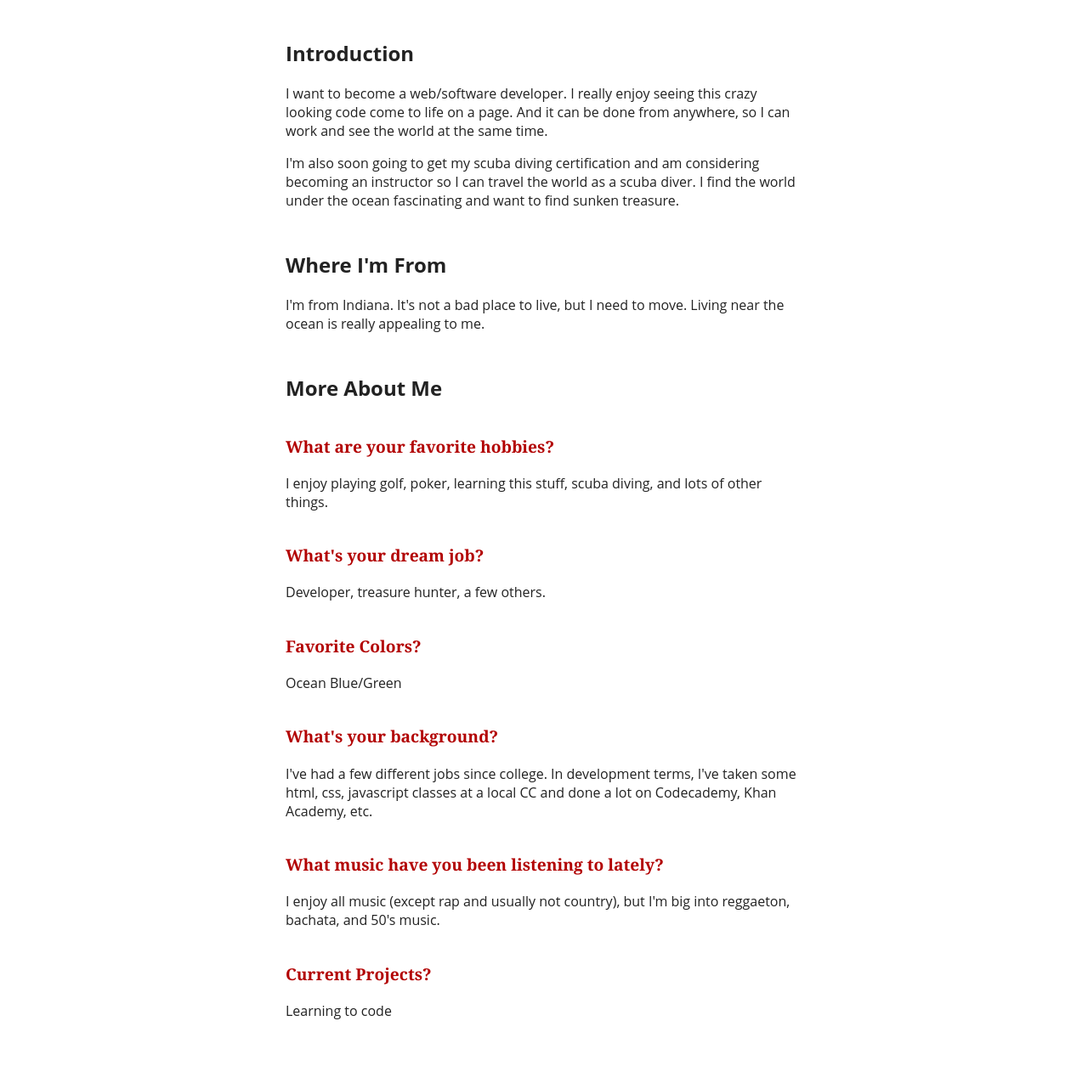
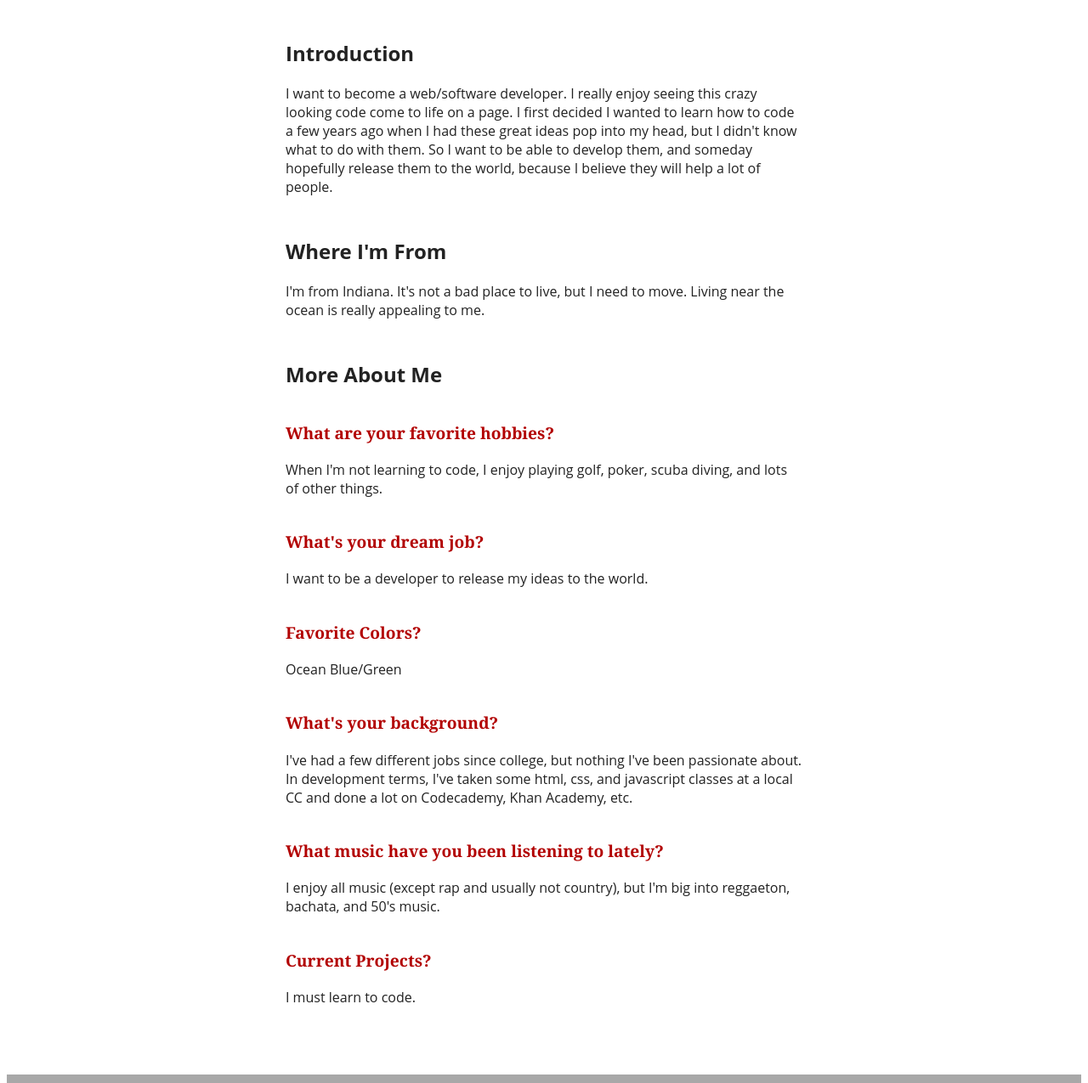
Before and after one commit to zcraig10/AboutMe, a plain HTML site: page index.html in a window 1280 px wide. Shown: the part 645-1920 px from the top of the page at 85% size. Drawn offline with Linux system fonts and the light colour scheme.

Commit message:
content changes

```diff
--- a/index.html
+++ b/index.html
@@ -14,8 +14,7 @@
 		</header>
 		<section class="introduction-section">
  			<h1>Introduction</h1>
-			<p>I want to become a web/software developer. I really enjoy seeing this crazy looking code come to life on a page. And it can be done 	from anywhere, so I can work and see the world at the same time.</p>
-			<p>I'm also soon going to get my scuba diving certification and am 	considering becoming an instructor so I can travel the world as a 	scuba diver. I find the world under the ocean fascinating and want 	to find sunken treasure.</p>
+			<p>I want to become a web/software developer. I really enjoy seeing this crazy looking code come to life on a page. I first decided I wanted to learn how to code a few years ago when I had these great ideas pop into my head, but I didn't know what to do with them. So I want to be able to develop them, and someday hopefully release them to the world, because I believe they will help a lot of people.</p>
  		</section>
  		<section class="location-section">
  			<h1>Where I'm From</h1>
@@ -24,17 +23,17 @@
  		<section class="questions-section">
  			<h1>More About Me</h1>
  			<h2>What are your favorite hobbies?</h2>
-			<p>I enjoy playing golf, poker, learning this stuff, scuba diving, and lots of other things.<p>
+			<p>When I'm not learning to code, I enjoy playing golf, poker, scuba diving, and lots of other things.<p>
  			<h2>What's your dream job?</h2>
-			<p>Developer, treasure hunter, a few others.</p>
+			<p>I want to be a developer to release my ideas to the world.</p>
  			<h2>Favorite Colors?</h2>
  			<p>Ocean Blue/Green</p>
 			<h2>What's your background?</h2>
- 			<p>I've had a few different jobs since college. In development terms, I've taken some html, css, javascript classes at a local CC and done a lot on Codecademy, Khan Academy, etc.</p>
+ 			<p>I've had a few different jobs since college, but nothing I've been passionate about. In development terms, I've taken some html, css, and javascript classes at a local CC and done a lot on Codecademy, Khan Academy, etc.</p>
   			<h2>What music have you been listening to lately?</h2>
  			<p>I enjoy all music (except rap and usually not country), but I'm big into reggaeton, bachata, and 50's music.</p>
  			<h2>Current Projects?</h2>
- 			<p>Learning to code</p>
+ 			<p>I must learn to code.</p>
  		</section>
  		<footer class="content-footer">
 			<p>Check out my work</p>
```
